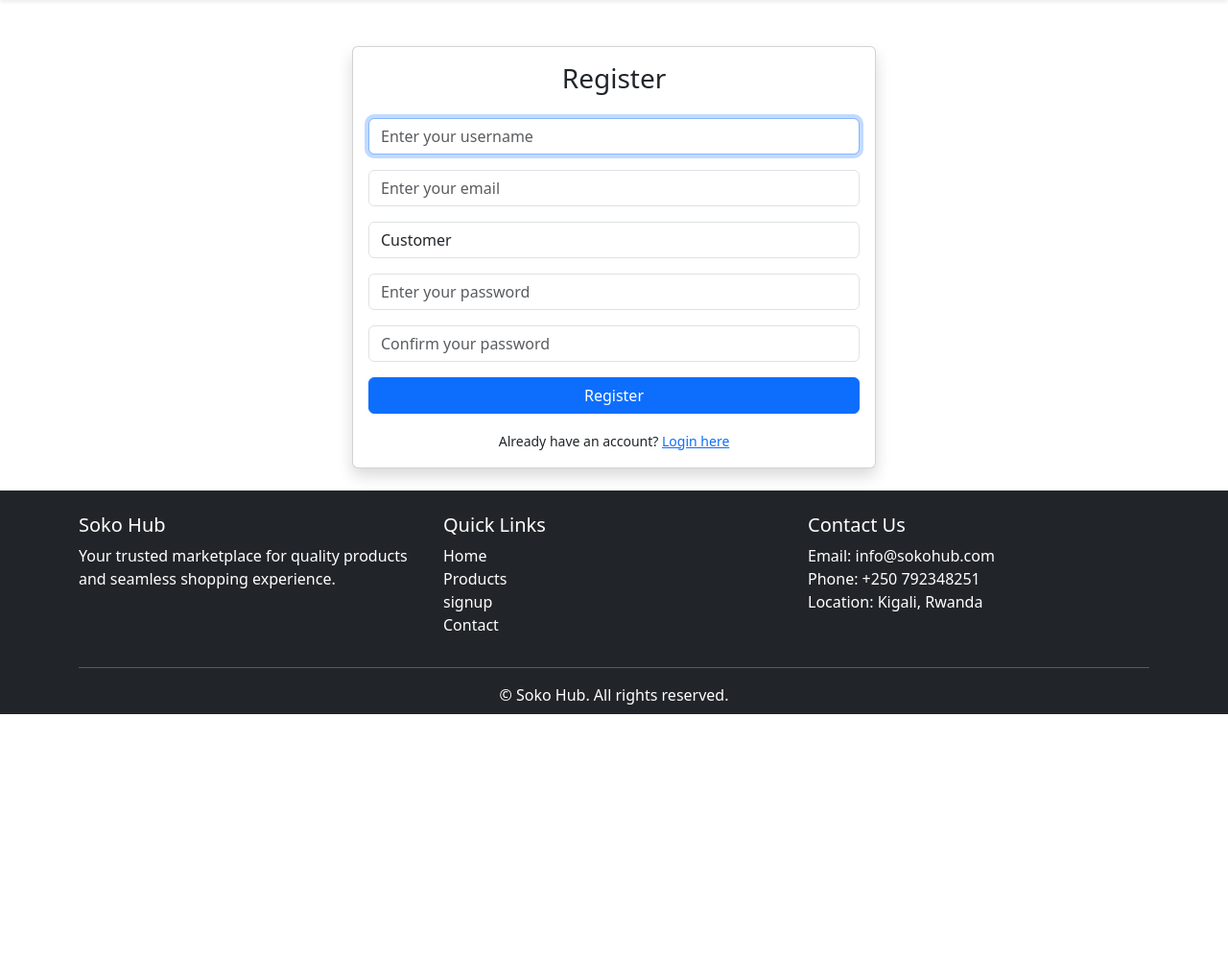
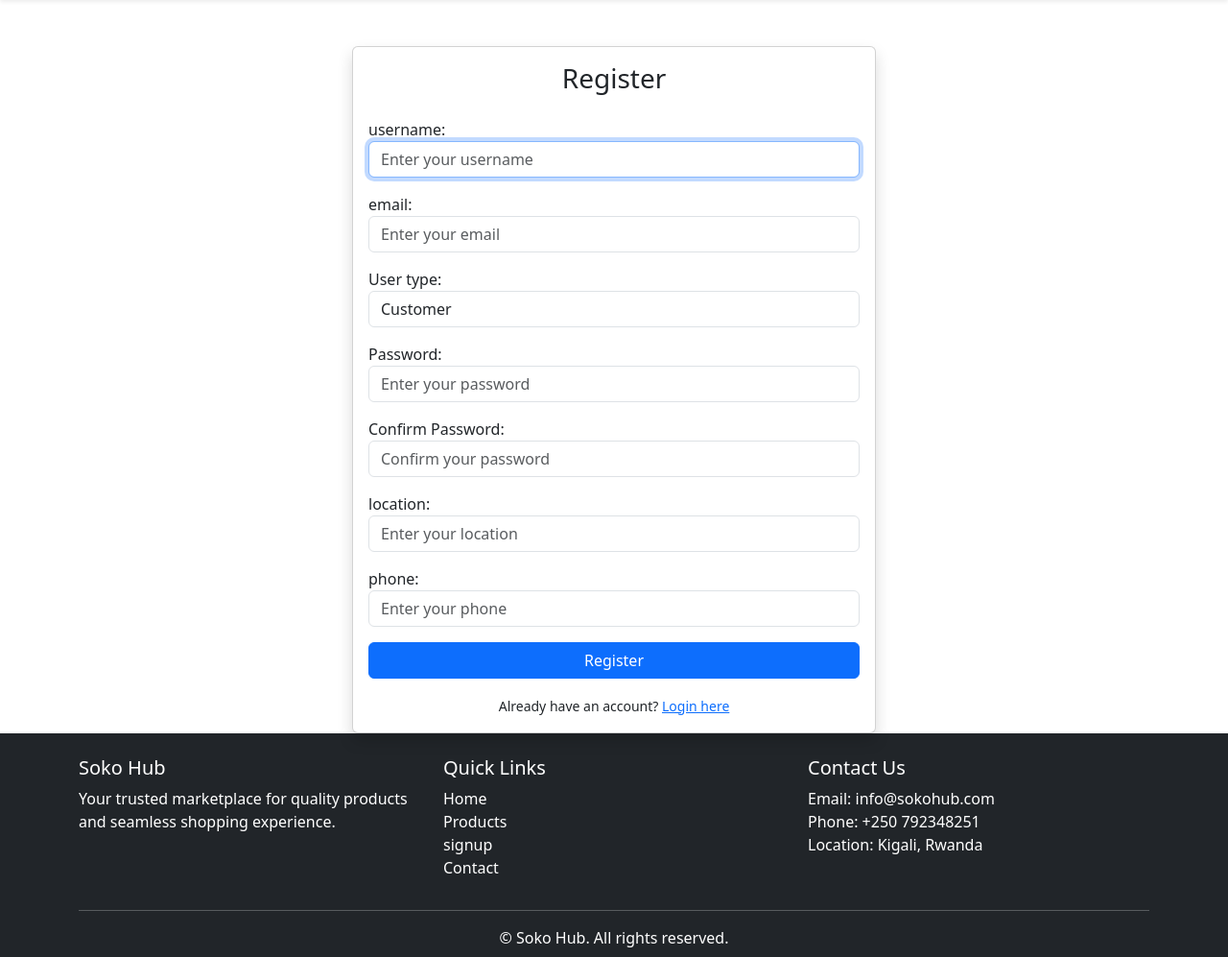
Before and after one commit to UKUNDASETheodomir/Django_project, a Django app: page /register/ in a window 1280 px wide. Shown: the part 56-1053 px from the top of the page at 96% size. Before the commit the page ends 800 px from the top, so only its background shows below. Run offline with Django 5.2, Linux system fonts and the light colour scheme.

Commit message:
register page fixed

```diff
--- a/accounts/forms.py
+++ b/accounts/forms.py
@@ -6,6 +6,36 @@ User = get_user_model()
 
 class RegisterForm(UserCreationForm):
     # Override password fields here, outside Meta
+
+    username = forms.CharField(
+        label="username",
+        widget=forms.TextInput(attrs={
+            'placeholder': 'Enter your username',
+            'class': 'form-control',
+        })
+    )
+    location = forms.CharField(
+        label="location",
+        widget=forms.TextInput(attrs={
+            'placeholder': 'Enter your location',
+            'class': 'form-control',
+        })
+    )
+    phone = forms.CharField(
+        label="phone",
+        widget=forms.TextInput(attrs={
+            'placeholder': 'Enter your phone',
+            'class': 'form-control',
+        })
+    )
+    email = forms.CharField(
+        label="email",
+        widget=forms.TextInput(attrs={
+            'placeholder': 'Enter your email',
+            'class': 'form-control',
+        })
+    )
+
     password1 = forms.CharField(
         label="Password",
         widget=forms.PasswordInput(attrs={
--- a/accounts/templates/accounts/register.html
+++ b/accounts/templates/accounts/register.html
@@ -11,41 +11,7 @@
 
           <form method="POST" novalidate>
             {% csrf_token %}
-            <div class="mb-3">
-              {{ form.username }}
-              {% for error in form.username.errors %}
-                <div class="text-danger small">{{ error }}</div>
-              {% endfor %}
-              </div>
-
-
-            <div class="mb-3">
-              {{ form.email }}
-              {% for error in form.email.errors %}
-                <div class="text-danger small">{{ error }}</div>
-              {% endfor %}
-            </div>
-
-            <div class="mb-3">
-              {{ form.user_type }}
-              {% for error in form.user_type.errors %}
-                <div class="text-danger small">{{ error }}</div>
-              {% endfor %}
-            </div>
-
-            <div class="mb-3">
-              {{ form.password1 }}
-              {% for error in form.password1.errors %}
-                <div class="text-danger small">{{ error }}</div>
-              {% endfor %}
-            </div>
-
-            <div class="mb-3">
-              {{ form.password2 }}
-              {% for error in form.password2.errors %}
-                <div class="text-danger small">{{ error }}</div>
-              {% endfor %}
-            </div>
+            {{ form.as_p}}
 
             <button type="submit" class="btn btn-primary w-100">Register</button>
           </form>
--- a/orders/models.py
+++ b/orders/models.py
@@ -22,9 +22,6 @@ class Order(models.Model):
 
 
 
-
-
-
 class OrderItem(models.Model):
     order = models.ForeignKey('Order', on_delete = models.CASCADE)
     product = models.ForeignKey(product, on_delete=models.CASCADE)
```
Also changed, not shown: db.sqlite3.
